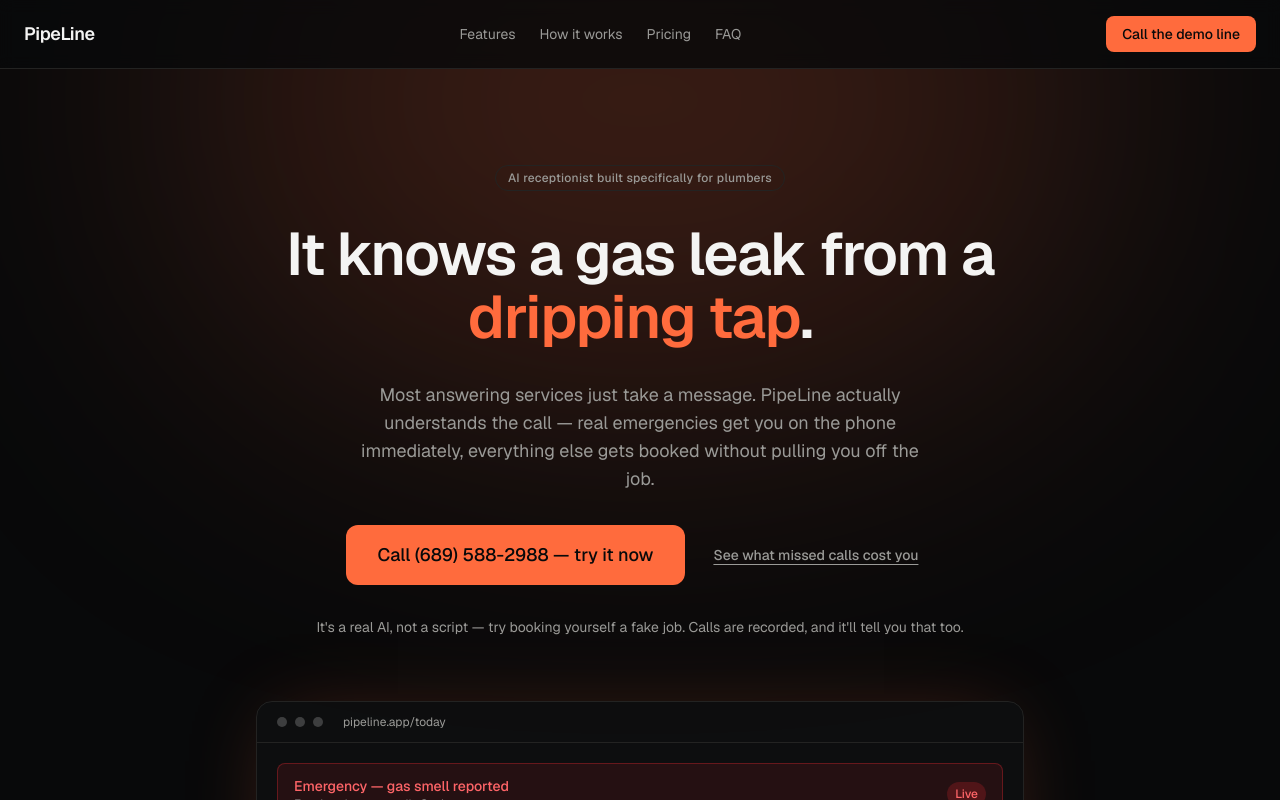
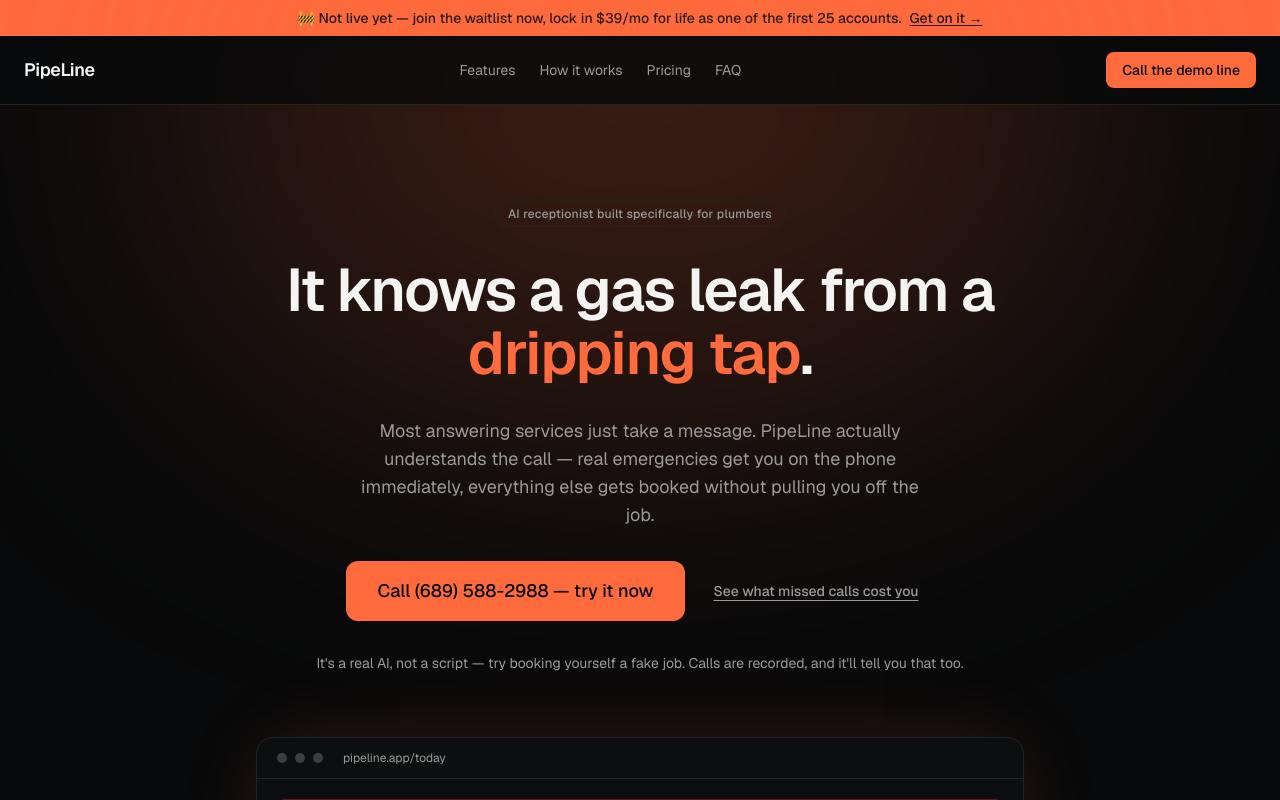
Before and after one commit to Nishal77/Pipeline, a Next.js app in the folder apps/web/: page / in a window 1280 px wide. Shown: the top 800 px of the page. Built offline with nearby package versions, Linux system fonts and the light colour scheme; no server answers.

Commit message:
Add honest pre-launch announcement bar, fix nav bg-white regression

```diff
--- /dev/null
+++ b/apps/web/src/app/landing/AnnouncementBar.tsx
@@ -0,0 +1,10 @@
+export default function AnnouncementBar() {
+  return (
+    <div className="relative flex items-center justify-center gap-2 bg-accent px-4 py-2 text-center text-xs font-medium text-accent-foreground sm:text-sm">
+      <span>🚧 Not live yet — join the waitlist now, lock in $39/mo for life as one of the first 25 accounts.</span>
+      <a href="#waitlist" className="underline underline-offset-2 hover:no-underline">
+        Get on it →
+      </a>
+    </div>
+  );
+}
--- a/apps/web/src/app/landing/FinalCta.tsx
+++ b/apps/web/src/app/landing/FinalCta.tsx
@@ -2,7 +2,7 @@
 
 export default function FinalCta() {
   return (
-    <section className="relative flex flex-col items-center gap-4 border-t border-border px-6 py-20 text-center">
+    <section id="waitlist" className="relative flex flex-col items-center gap-4 border-t border-border px-6 py-20 text-center">
       <h2 className="text-2xl font-semibold">Not ready to switch your line over yet?</h2>
       <p className="max-w-md text-muted">Get on the list — we&apos;ll text you the day it&apos;s live.</p>
       <WaitlistForm />
--- a/apps/web/src/app/page.tsx
+++ b/apps/web/src/app/page.tsx
@@ -1,4 +1,5 @@
 import { JSON_LD } from "./landing/data";
+import AnnouncementBar from "./landing/AnnouncementBar";
 import Nav from "./landing/Nav";
 import Hero from "./landing/Hero";
 import ProductVisual from "./landing/ProductVisual";
@@ -19,6 +20,7 @@
           and AI answer engines (ChatGPT/Perplexity-style citations), not just Google. */}
       <script type="application/ld+json" dangerouslySetInnerHTML={{ __html: JSON.stringify(JSON_LD) }} />
 
+      <AnnouncementBar />
       <Nav />
       <Hero />
       <ProductVisual />
```
